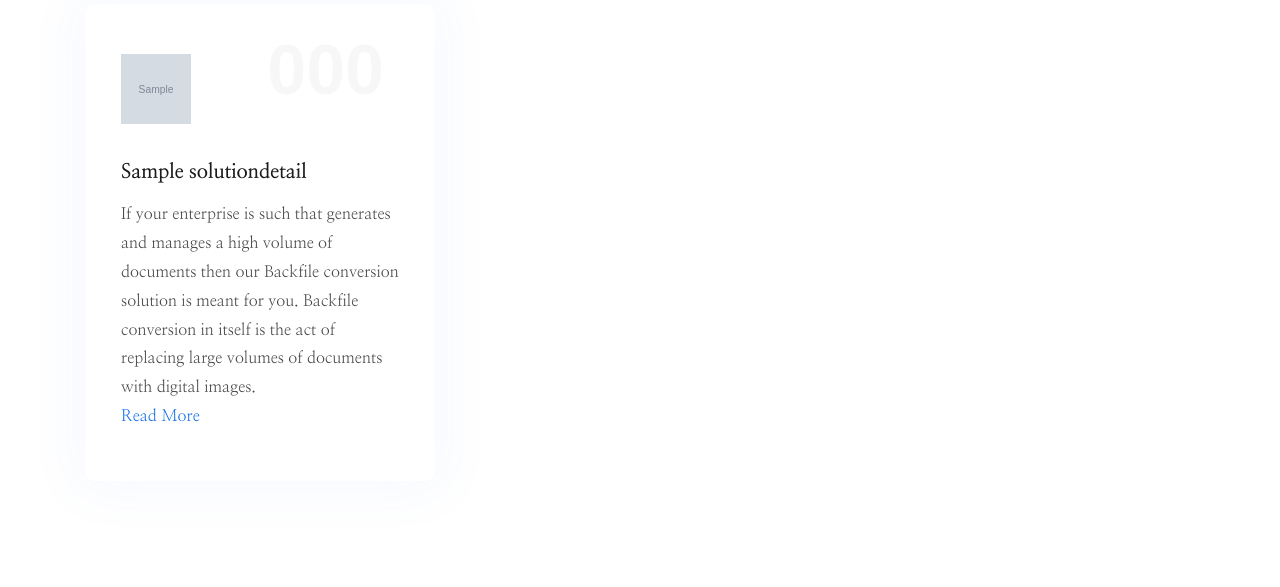
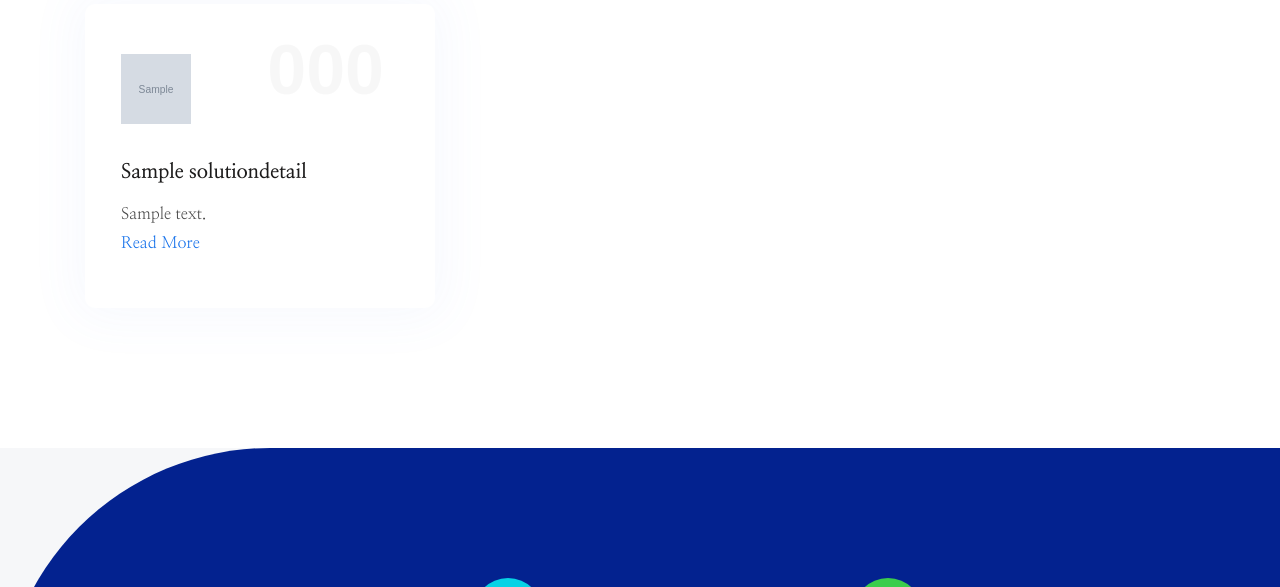
Before and after one commit to MARKOTHEDEV/db-tomation, a Django app: page / in a window 1280 px wide. Shown: the part 1122-1709 px from the top of the page. Run offline with Django 3.2, Linux system fonts and the light colour scheme; tables that the repository leaves empty hold one stand-in row (values such as "Sample post"); grey boxes marked "Sample" are stand-in pictures; some libraries are stand-ins or nearby versions; some web fonts are replaced.

Commit message:
updated some jinja template

```diff
--- a/template/index.html
+++ b/template/index.html
@@ -91,7 +91,7 @@
                                         </div>
                                         <div class="services-desc">
                                             <p>
-                                            If your enterprise is such that generates and manages a high volume of documents then our Backfile conversion solution is meant for you. Backfile conversion in itself is the act of replacing large volumes of documents with digital images.
+                                           {{ solution.intro_content }}
                                             </p>
                                             <p><a href="{% url 'solutionDetail' solution.id %}">Read More</a></p>
                                         </div>
```
